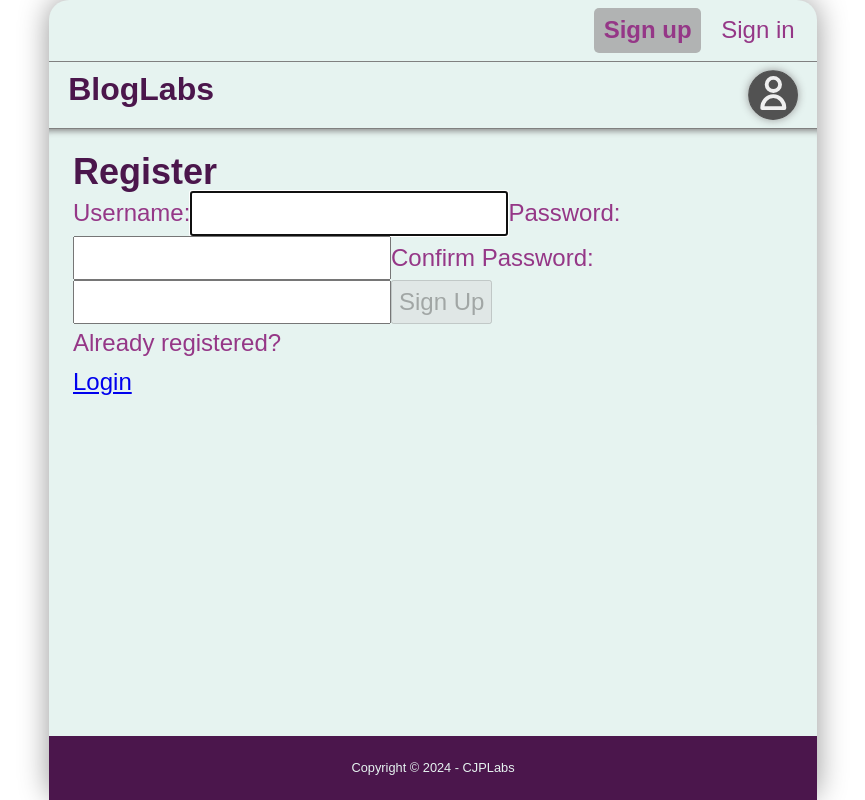
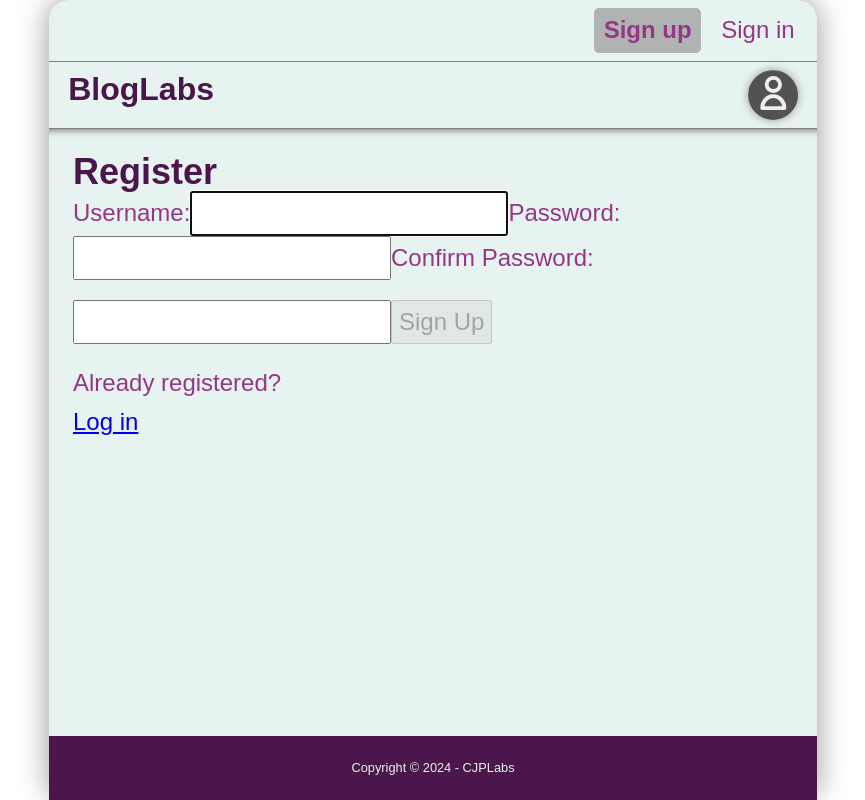
Before and after one commit to cpxx9/bloglabs-frontend, a React (Vite) app: page /register in a window 1280 px wide. Shown: the whole page, without its empty margins (207-1072 px from the left). Built offline with nearby package versions, Linux system fonts and the light colour scheme.

Commit message:
style: add margin to register button, Feat: add input states for email field

```diff
--- a/src/routes/Register/Register.jsx
+++ b/src/routes/Register/Register.jsx
@@ -18,6 +18,10 @@ const Register = () => {
   const [user, setUser] = useState('');
   const [validName, setValidName] = useState(false);
   const [userFocus, setUserFocus] = useState(false);
+
+  const [email, setEmail] = useState('');
+  const [validEmail, setValidEmail] = useState(false);
+  const [emailFocus, setEmailFocus] = useState(false);
 
   const [pwd, setPwd] = useState('');
   const [validPwd, setValidPwd] = useState(false);
@@ -202,7 +206,7 @@ const Register = () => {
             <br />
             <span className="line">
               {/*put router link here*/}
-              <Link to="/login">Login</Link>
+              <Link to="/login">Log in</Link>
             </span>
           </p>
         </StyledRegister>
--- a/src/routes/Register/StyledRegister.js
+++ b/src/routes/Register/StyledRegister.js
@@ -3,6 +3,11 @@ const StyledRegister = styled.section`
   height: 100%;
   padding: 1.5rem 1.5rem;
   box-shadow: inset 0px 8px 6px -6px #888;
+
+  button {
+    margin-top: 20px;
+    margin-bottom: 20px;
+  }
 `;
 
 export default StyledRegister;
```
